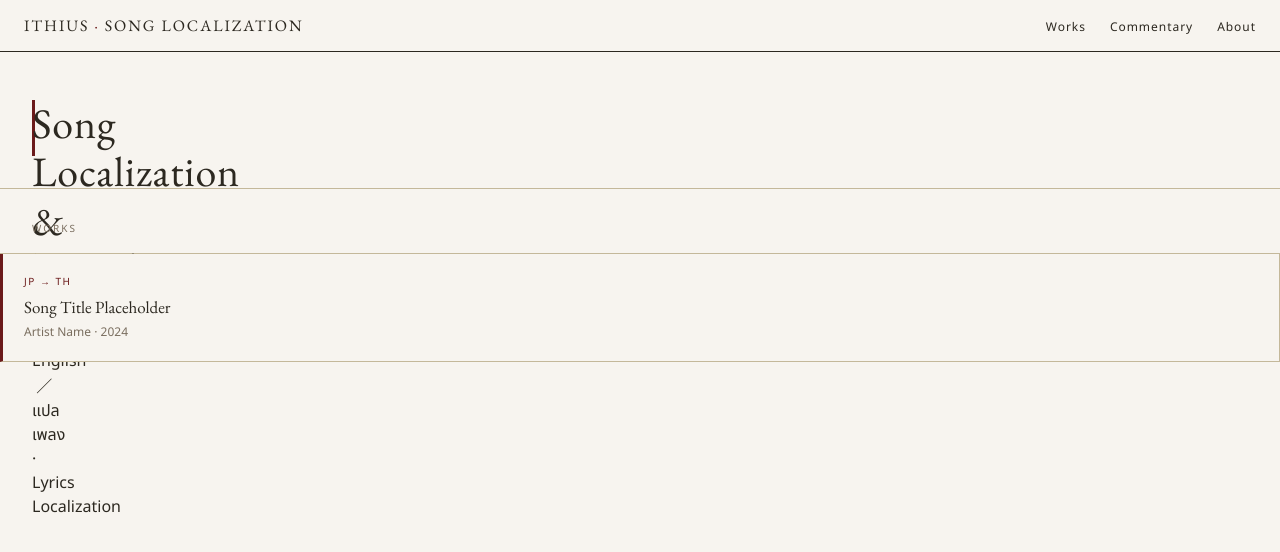
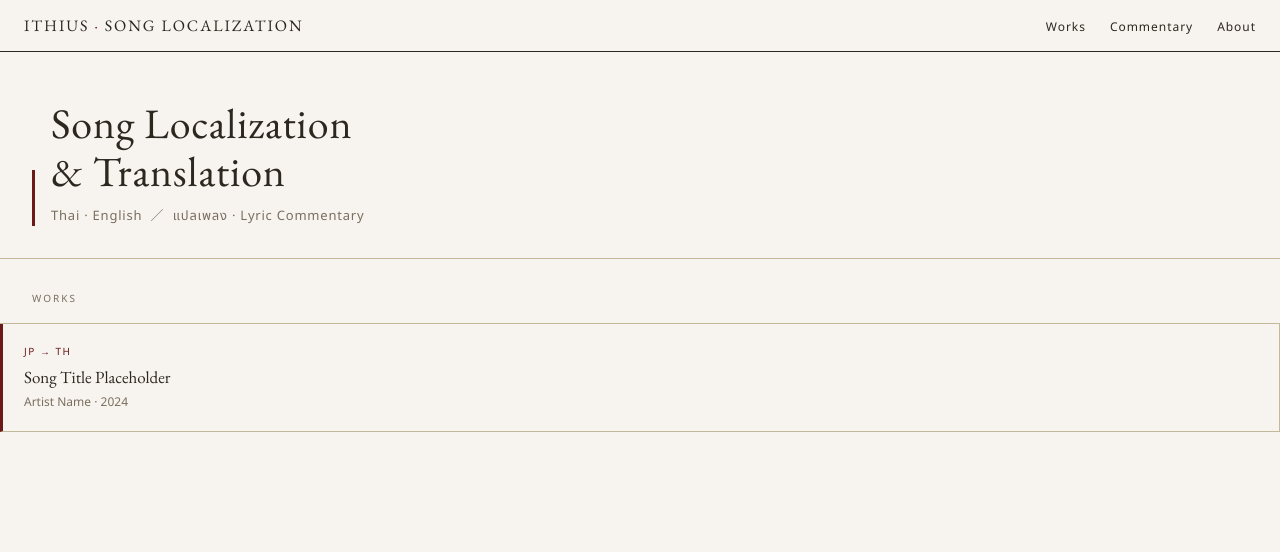
Before and after one commit to Ithius/song-localization, a Jekyll site: the page built from index.html, in a window 1280 px wide. Shown: the top 552 px of the page. Built offline with Jekyll 4.4.1, drawn with Linux system fonts in a browser that asks for light colours.

Commit message:
Update index.html

```diff
--- a/index.html
+++ b/index.html
@@ -21,10 +21,10 @@
   </nav>
 
   <div class="mu-hero">
-    <div class="mu-accent-bar">
+    <div class="mu-accent-bar"></div>
     <div class="mu-hero-text">
-      <h1>Song Localization & Translation</h1></div>
-      <p>Thai · English &nbsp;／&nbsp; แปลเพลง · Lyrics Localization</p>
+      <h1>Song Localization<br>& Translation</h1>
+      <p>Thai · English &nbsp;／&nbsp; แปลเพลง · Lyric Commentary</p>
     </div>
   </div>
 
```
